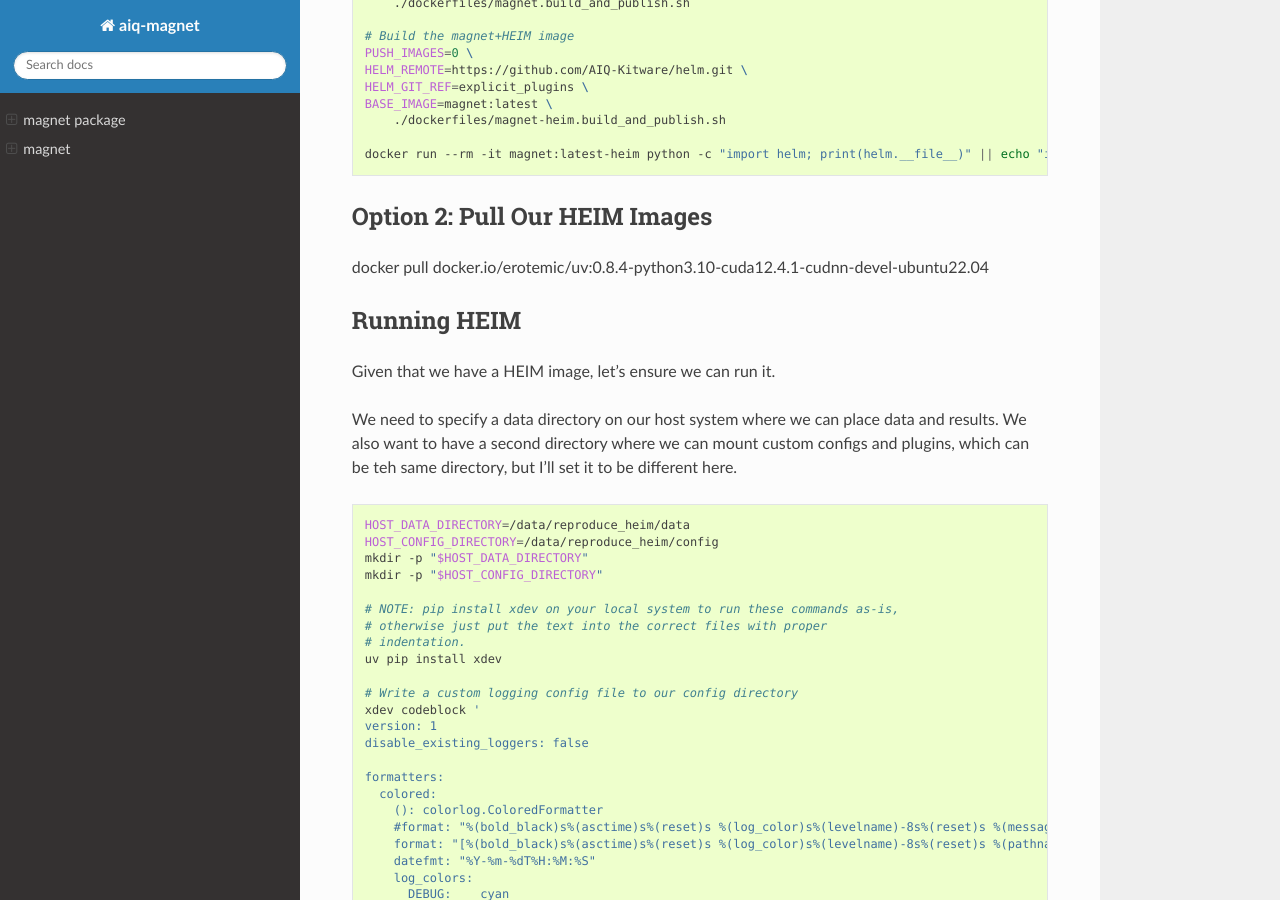
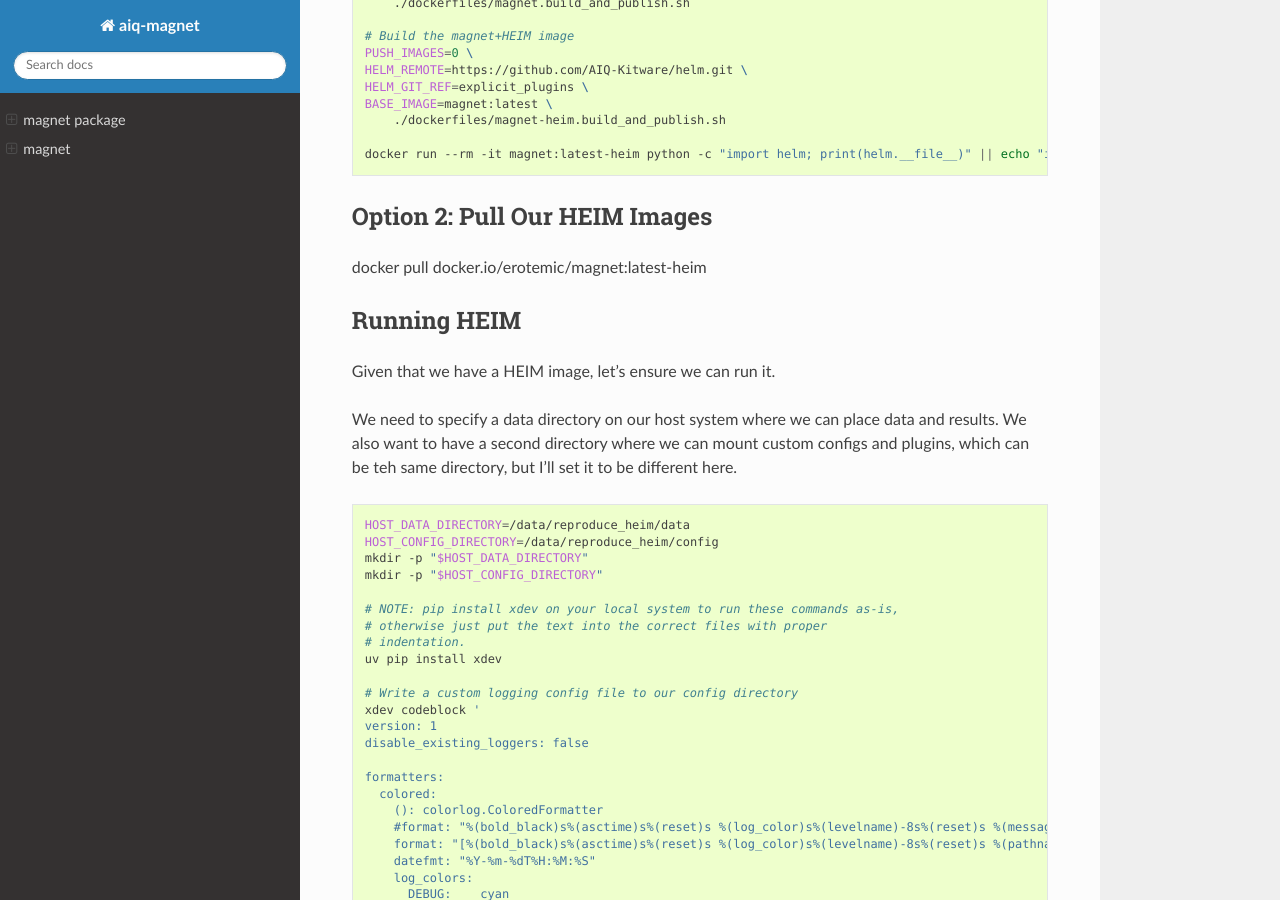
Before and after one commit to AIQ-Kitware/aiq-magnet, a Sphinx documentation site: the page built from docs/source/manual/running_heim.rst, in a window 1280 px wide and 900 px high, scrolled down 801 px. Built offline with Sphinx 7.4.7 and the Read the Docs theme 3.1.0, drawn with Linux system fonts in a browser that asks for light colours.

Commit message:
Update url

```diff
--- a/docs/source/manual/running_heim.rst
+++ b/docs/source/manual/running_heim.rst
@@ -52,7 +52,7 @@ Next we will build the docker images.
 Option 2: Pull Our HEIM Images
 ==============================
 
-docker pull docker.io/erotemic/uv:0.8.4-python3.10-cuda12.4.1-cudnn-devel-ubuntu22.04
+docker pull docker.io/erotemic/magnet:latest-heim
 
 
 Running HEIM
```
